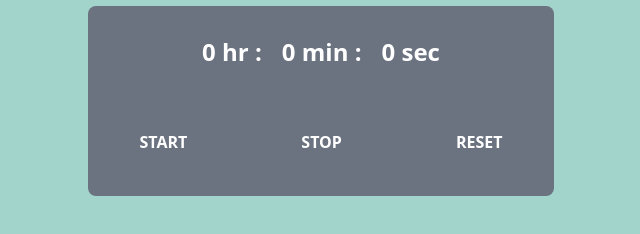
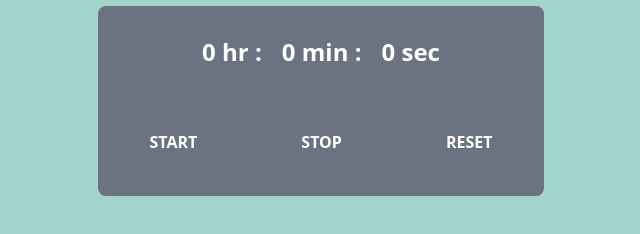
Before and after one commit to amitprajapati001/Stopwatch, a plain HTML site: page index.html in a window 1280 px wide. Shown: the part 332-566 px from the top of the page, without its empty margins (319-959 px from the left). Drawn offline with nearby package versions, Linux system fonts and the light colour scheme.

Commit message:
button commit

```diff
--- a/index.html
+++ b/index.html
@@ -37,7 +37,7 @@
         <span id="sec">00</span>
       </div>
 
-      <div class="flex justify-center items-center gap-[50px] mt-[50px]">
+      <div class="flex justify-center items-center gap-[40px] mt-[50px]">
         <button
           id="start"
           class="px-8 py-3 font-semibold rounded-lg dark:bg-gray-100 dark:text-gray-800"
```
